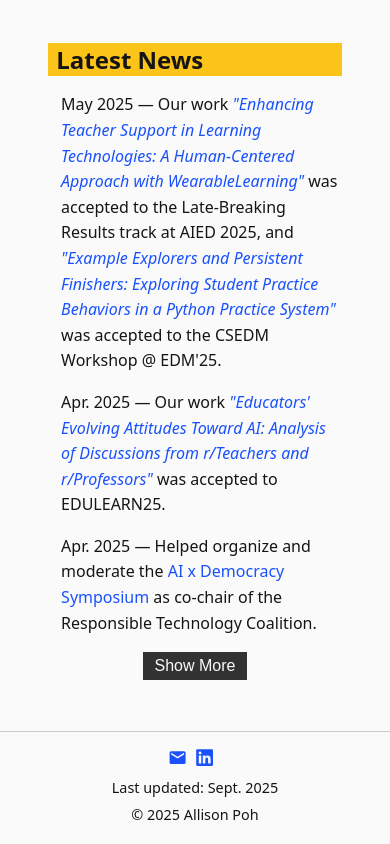
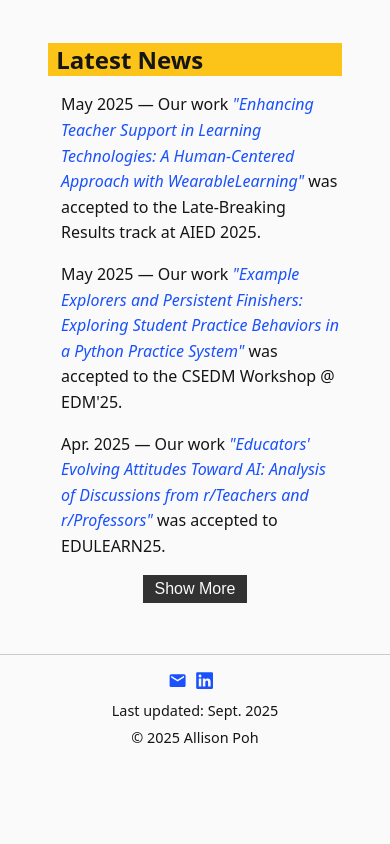
Before and after one commit to apoh3/apoh3.github.io, a React (Vite) app: page / in a window 390 px wide. Shown: the part 1429-2273 px from the top of the page. After the commit the page ends 2196 px from the top, so only its background shows below. Built offline with nearby package versions, Linux system fonts and the light colour scheme; some icons are missing.

Commit message:
update bkgd color for mobile

```diff
--- a/src/pages/About.jsx
+++ b/src/pages/About.jsx
@@ -11,7 +11,15 @@ function About() {
       date: "May 2025",
       text: (
         <>
-          Our work <em><a href="https://link.springer.com/chapter/10.1007/978-3-031-99264-3_7" target="_blank" rel="noopener noreferrer" className="link">"Enhancing Teacher Support in Learning Technologies: A Human-Centered Approach with WearableLearning"</a></em> was accepted to the Late-Breaking Results track at AIED 2025, and <em><a href="https://ceur-ws.org/Vol-4019/paper_05.pdf" target="_blank" rel="noopener noreferrer" className="link">"Example Explorers and Persistent Finishers: Exploring Student Practice Behaviors in a Python Practice System"</a></em> was accepted to the CSEDM Workshop @ EDM'25.
+          Our work <em><a href="https://link.springer.com/chapter/10.1007/978-3-031-99264-3_7" target="_blank" rel="noopener noreferrer" className="link">"Enhancing Teacher Support in Learning Technologies: A Human-Centered Approach with WearableLearning"</a></em> was accepted to the Late-Breaking Results track at AIED 2025.
+        </>
+      ),
+    },
+    {
+      date: "May 2025",
+      text: (
+        <>
+          Our work <em><a href="https://ceur-ws.org/Vol-4019/paper_05.pdf" target="_blank" rel="noopener noreferrer" className="link">"Example Explorers and Persistent Finishers: Exploring Student Practice Behaviors in a Python Practice System"</a></em> was accepted to the CSEDM Workshop @ EDM'25.
         </>
       ),
     },
--- a/src/styles.css
+++ b/src/styles.css
@@ -20,6 +20,8 @@
 body {
   margin: 0;
   min-height: 100vh;
+  color: var(--readable-grey);
+  background: var(--background-white);
 }
 
 @media (prefers-color-scheme: light) {
```
Also changed, not shown: 1 other file (tests, documents, lock files or other folders).
